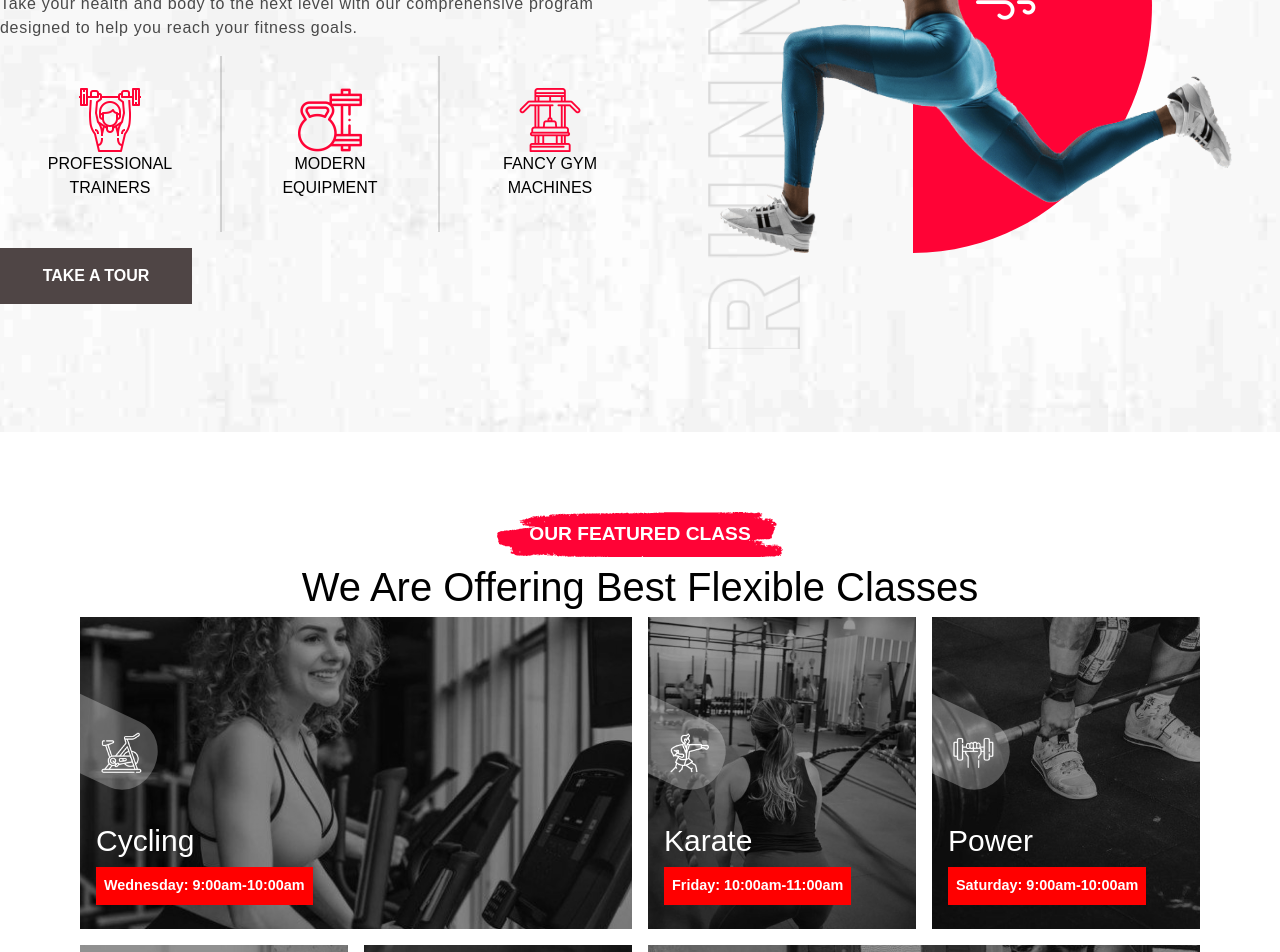
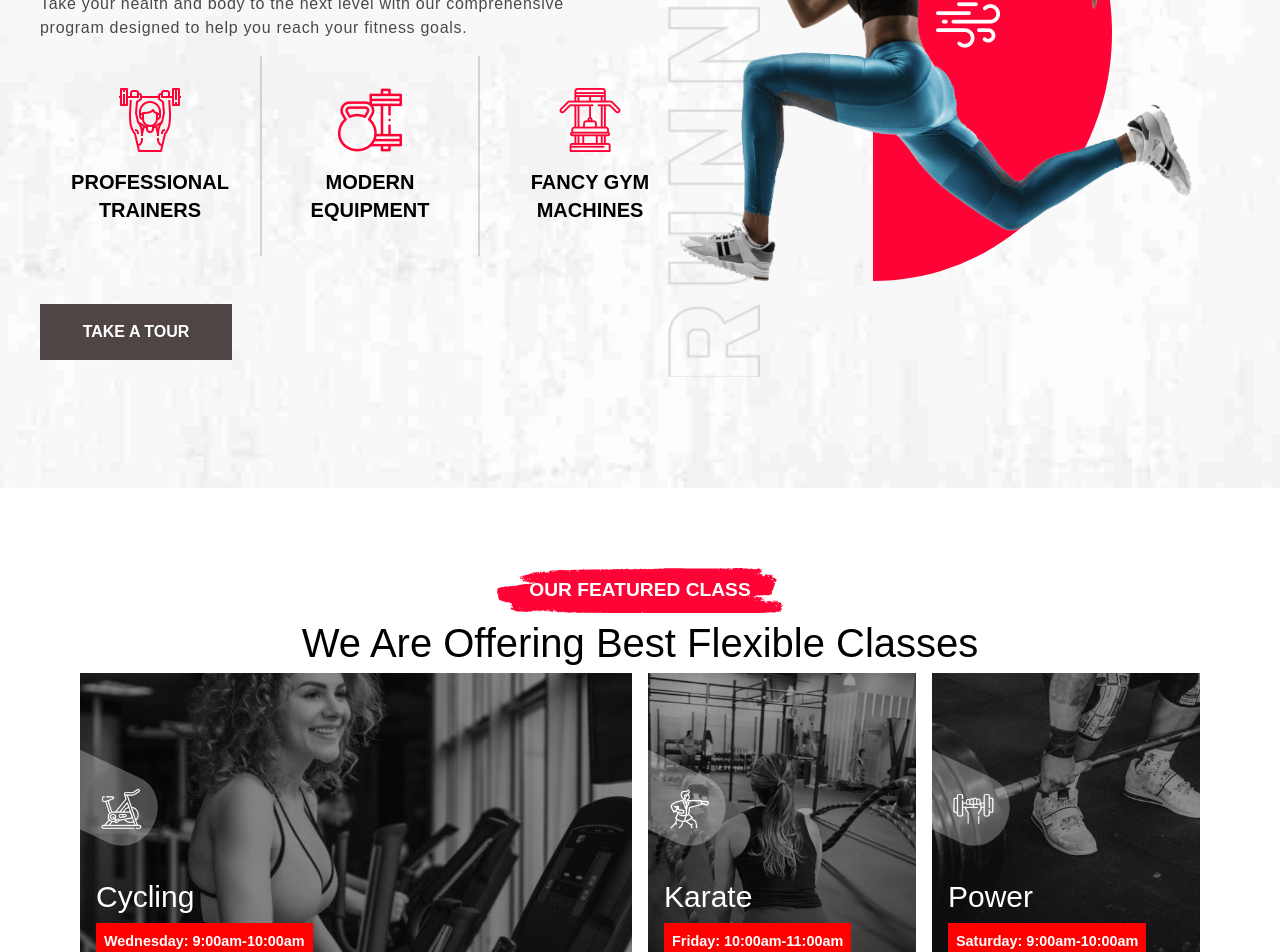
Before and after one commit to PawelWydra/Gymate-main, a React (Create React App) app: page / in a window 1280 px wide. Shown: the part 1458-2410 px from the top of the page. Built offline with nearby package versions, Linux system fonts and the light colour scheme.

Commit message:
introduce section issue

```diff
--- a/src/components/introduce/introduce.css
+++ b/src/components/introduce/introduce.css
@@ -57,7 +57,7 @@
   justify-content: space-around;
   align-items: center;
   margin-top: 25rem;
-  width: 80rem;
+  width: 75rem;
 }
 .info-text-container {
   position: relative;
--- a/src/components/introduce/introduce.jsx
+++ b/src/components/introduce/introduce.jsx
@@ -43,8 +43,10 @@ function Introduce() {
       <article className="introduce-info-container py-20">
         <div className="info-text-container">
           <header>
-            <RedBgHeading text={"WHO WE ARE"}/>
-            <h1 className="text-4xl font-bold pt-8">Take Your Health And Body To The Next Level</h1>
+            <RedBgHeading text={"WHO WE ARE"} />
+            <h1 className="text-4xl font-bold pt-8">
+              Take Your Health And Body To The Next Level
+            </h1>
           </header>
           <p>
             Take your health and body to the next level with our comprehensive
@@ -53,27 +55,31 @@ function Introduce() {
           <div className="introduce-icon-container">
             <div className="introduce-icon">
               <img src={weightLifter} alt="Weight Lifter" />
-              <h4>
+              <h4 className="text-xl font-semibold mt-4">
                 PROFESSIONAL
                 <br /> TRAINERS
               </h4>
             </div>
             <div className="introduce-icon icon-border">
               <img src={equipment} alt="Equipment" />
-              <h4>
+              <h4 className="text-xl font-semibold mt-4">
                 MODERN <br />
                 EQUIPMENT
               </h4>
             </div>
             <div className="introduce-icon">
               <img src={machines} alt="Machines" />
-              <h4>
+              <h4 className="text-xl font-semibold mt-4">
                 FANCY GYM
                 <br /> MACHINES
               </h4>
             </div>
           </div>
-          <button className="introduce-btn" aria-label="Take a Tour">
+          <button
+            className="introduce-btn mt-8
+          "
+            aria-label="Take a Tour"
+          >
             TAKE A TOUR
           </button>
         </div>
```
